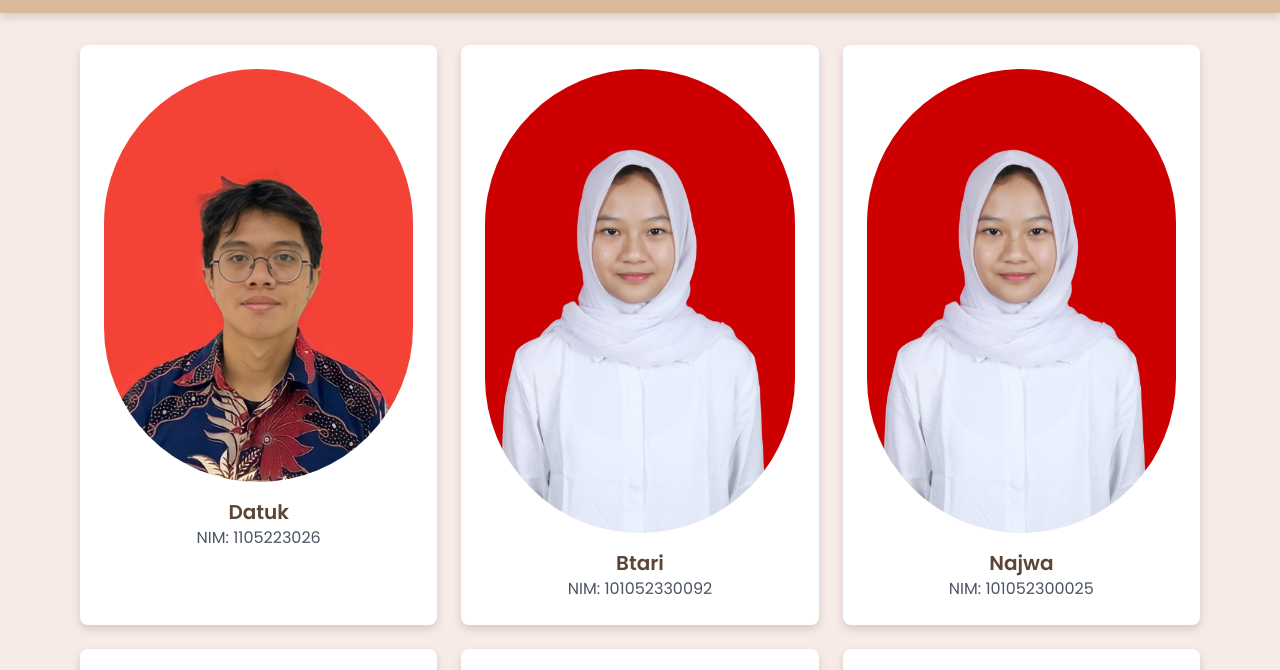
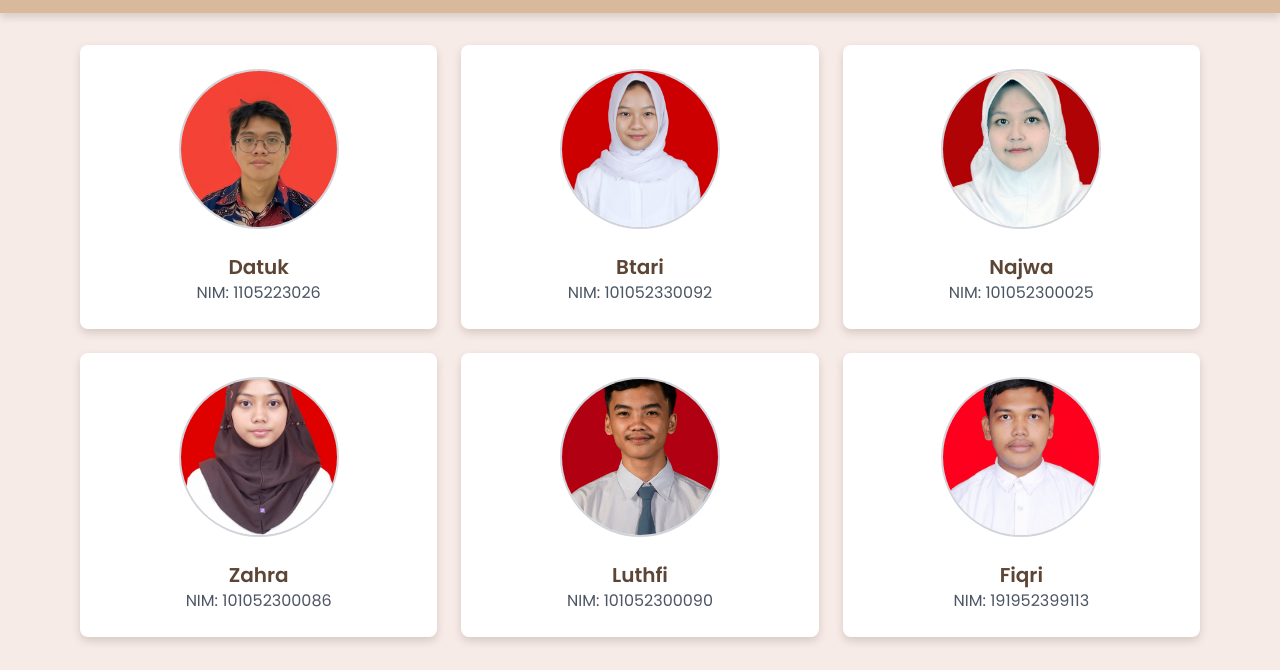
Before and after one commit to TakanashaTaryu/pdb4, a website: page index.html in a window 1280 px wide. Shown: the part 51-721 px from the top of the page. Drawn offline with nearby package versions, Linux system fonts and the light colour scheme.

Commit message:
modified:   index.html

```diff
--- a/index.html
+++ b/index.html
@@ -33,42 +33,41 @@
         <div class="max-w-6xl mx-auto px-4 grid grid-cols-1 sm:grid-cols-2 md:grid-cols-3 gap-6 text-center">
             <!-- Anggota Cards -->
             <div class="bg-white p-6 rounded-lg shadow-custom">
-                <img src="media\pp\rifqi.jpg" alt="Anggota 1" class="mx-auto rounded-full mb-4">
-                <h3 class="text-xl font-semibold text-pastel-dark">Datuk</h3>
-                <p class="text-gray-600">NIM: 1105223026</p>
+                <img src="media/pp/rifqi.jpg" alt="Anggota 1" class="w-40 h-40 object-cover rounded-full mx-auto mb-6 border-2 border-gray-300">
+                <h3 class="text-xl font-semibold text-pastel-dark text-center">Datuk</h3>
+                <p class="text-gray-600 text-center">NIM: 1105223026</p>
             </div>
-
             <!-- Anggota Cards 2 -->
             <div class="bg-white p-6 rounded-lg shadow-custom">
-                <img src="media\pp\btari.jpg" alt="Anggota 2" class="mx-auto rounded-full mb-4">
+                <img src="media\pp\btari.jpg" alt="Anggota 2" class="w-40 h-40 object-cover rounded-full mx-auto mb-6 border-2 border-gray-300">
                 <h3 class="text-xl font-semibold text-pastel-dark">Btari</h3>
                 <p class="text-gray-600">NIM: 101052330092</p>
             </div>
 
             <!-- Anggota Cards 3 -->
             <div class="bg-white p-6 rounded-lg shadow-custom">
-                <img src="media\pp\btari.jpg" alt="Anggota 3" class="mx-auto rounded-full mb-4">
+                <img src="media\pp\najwa.jpg" alt="Anggota 3" class="w-40 h-40 object-cover rounded-full mx-auto mb-6 border-2 border-gray-300">
                 <h3 class="text-xl font-semibold text-pastel-dark">Najwa</h3>
                 <p class="text-gray-600">NIM: 101052300025</p>
             </div>
 
             <!-- Anggota Cards 4 -->
             <div class="bg-white p-6 rounded-lg shadow-custom">
-                <img src="media\pp\zahra.jpg" alt="Anggota 3" class="mx-auto rounded-full mb-4">
+                <img src="media\pp\zahra.jpg" alt="Anggota 3" class="w-40 h-40 object-cover rounded-full mx-auto mb-6 border-2 border-gray-300">
                 <h3 class="text-xl font-semibold text-pastel-dark">Zahra</h3>
                 <p class="text-gray-600">NIM: 101052300086</p>
             </div>
 
             <!-- Anggota Cards 5 -->
             <div class="bg-white p-6 rounded-lg shadow-custom">
-                <img src="media\pp\lutfi.jpg" alt="Anggota 3" class="mx-auto rounded-full mb-4">
+                <img src="media\pp\lutfi.jpg" alt="Anggota 3" class="w-40 h-40 object-cover rounded-full mx-auto mb-6 border-2 border-gray-300">
                 <h3 class="text-xl font-semibold text-pastel-dark">Luthfi</h3>
                 <p class="text-gray-600">NIM: 101052300090</p>
             </div>
 
             <!-- Anggota Cards 6 -->
             <div class="bg-white p-6 rounded-lg shadow-custom">
-                <img src="media\pp\fiqiri.jpg" alt="Anggota 3" class="mx-auto rounded-full mb-4">
+                <img src="media\pp\fiqiri.jpg" alt="Anggota 3" class="w-40 h-40 object-cover rounded-full mx-auto mb-6 border-2 border-gray-300">
                 <h3 class="text-xl font-semibold text-pastel-dark">Fiqri</h3>
                 <p class="text-gray-600">NIM: 191952399113</p>
             </div>
```
